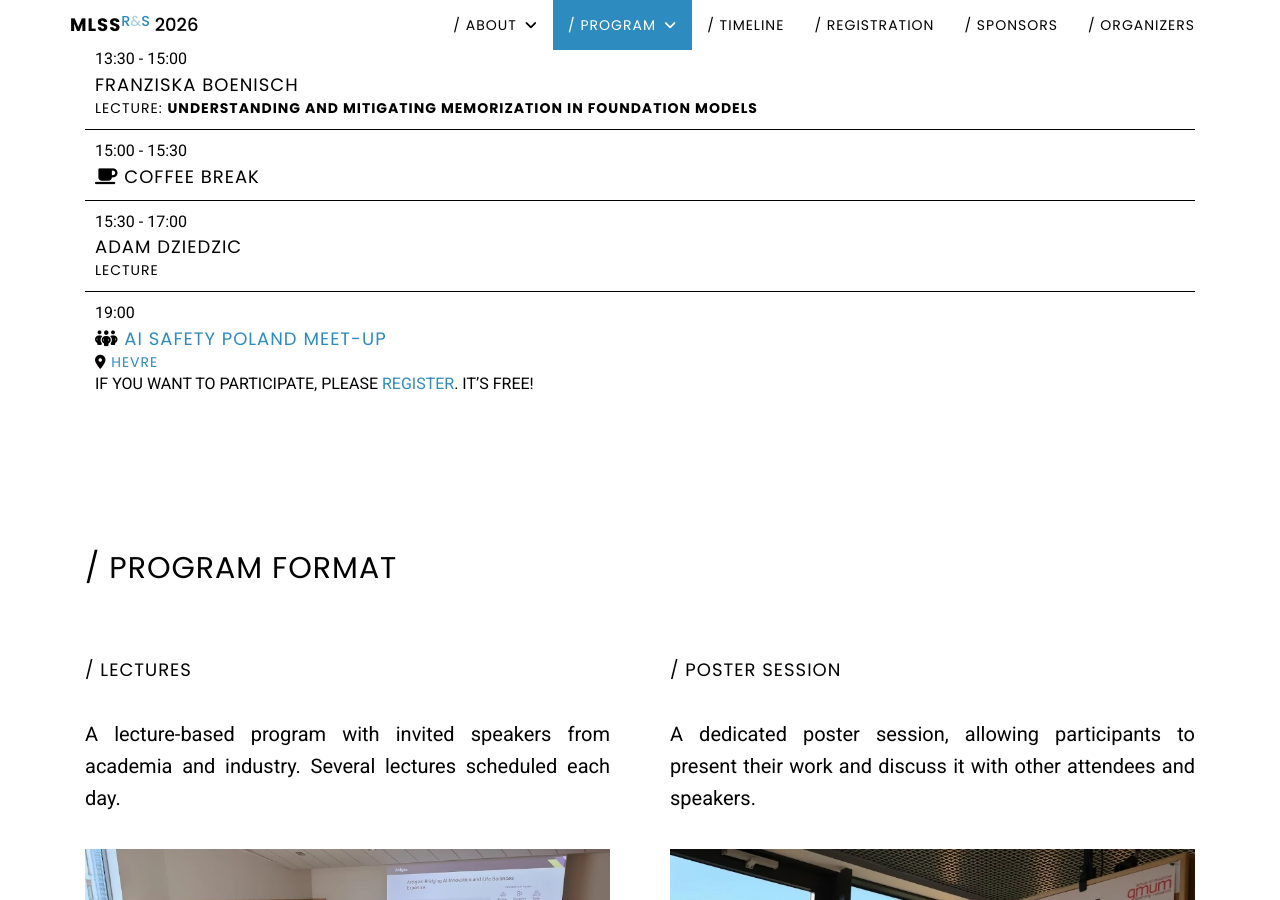
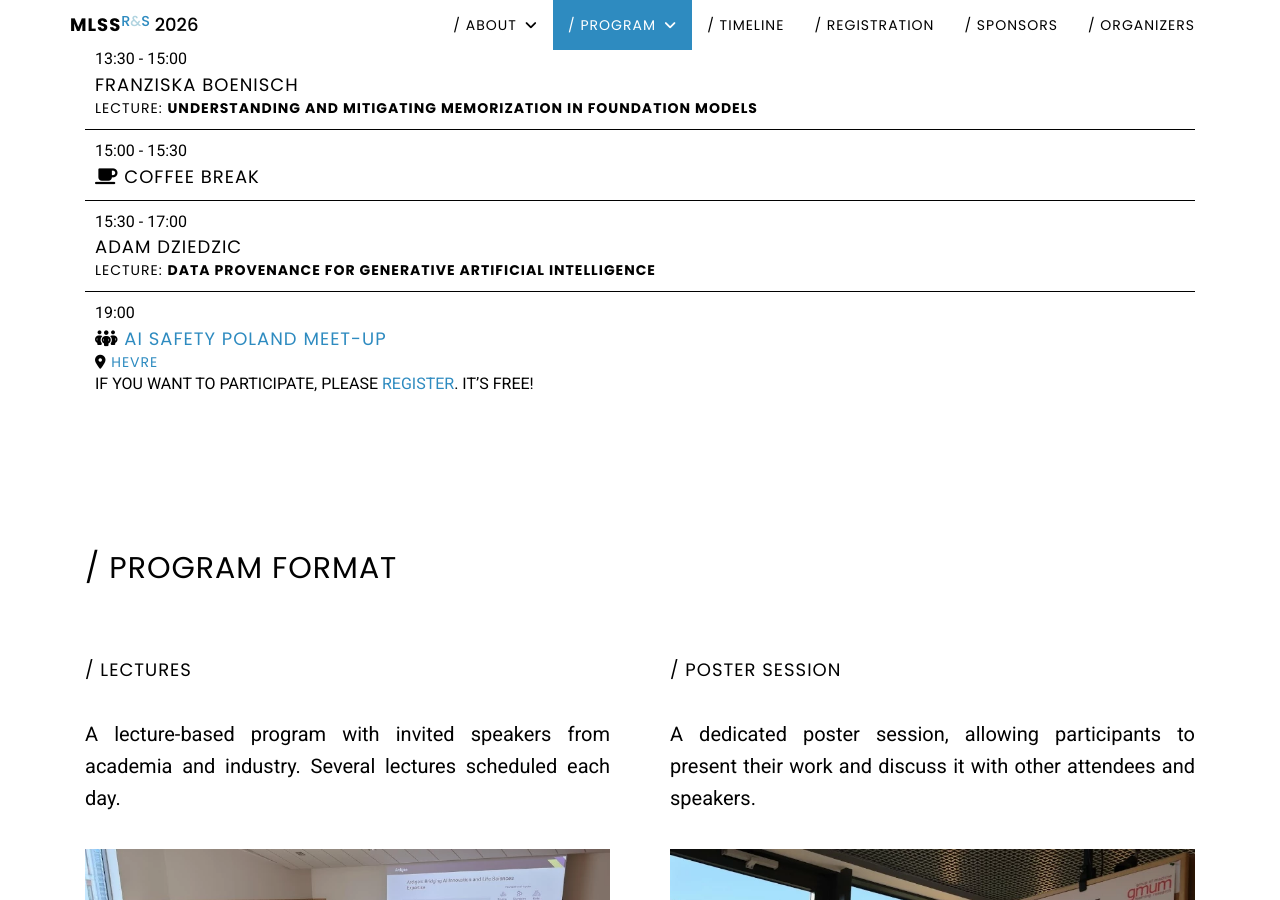
Before and after one commit to mlinpl/mlss2026.mlinpl.org, a Jekyll site: the page built from pages/index.html, in a window 1280 px wide and 900 px high, scrolled down 4472 px. Built offline with Jekyll 4.4.1, drawn with Linux system fonts in a browser that asks for light colours.

Commit message:
Update mlss-agenda-slider.yml

```diff
--- a/_data/mlss-agenda-slider.yml
+++ b/_data/mlss-agenda-slider.yml
@@ -40,7 +40,7 @@
           time: 15:00 - 15:30
     - events:
         - title: Adam Dziedzic
-          subtitle: Lecture
+          subtitle: "Lecture: <strong>Data Provenance for Generative Artificial Intelligence</strong>"
           element-class: col-lg-12
           time: 15:30 - 17:00
     - events:
```
